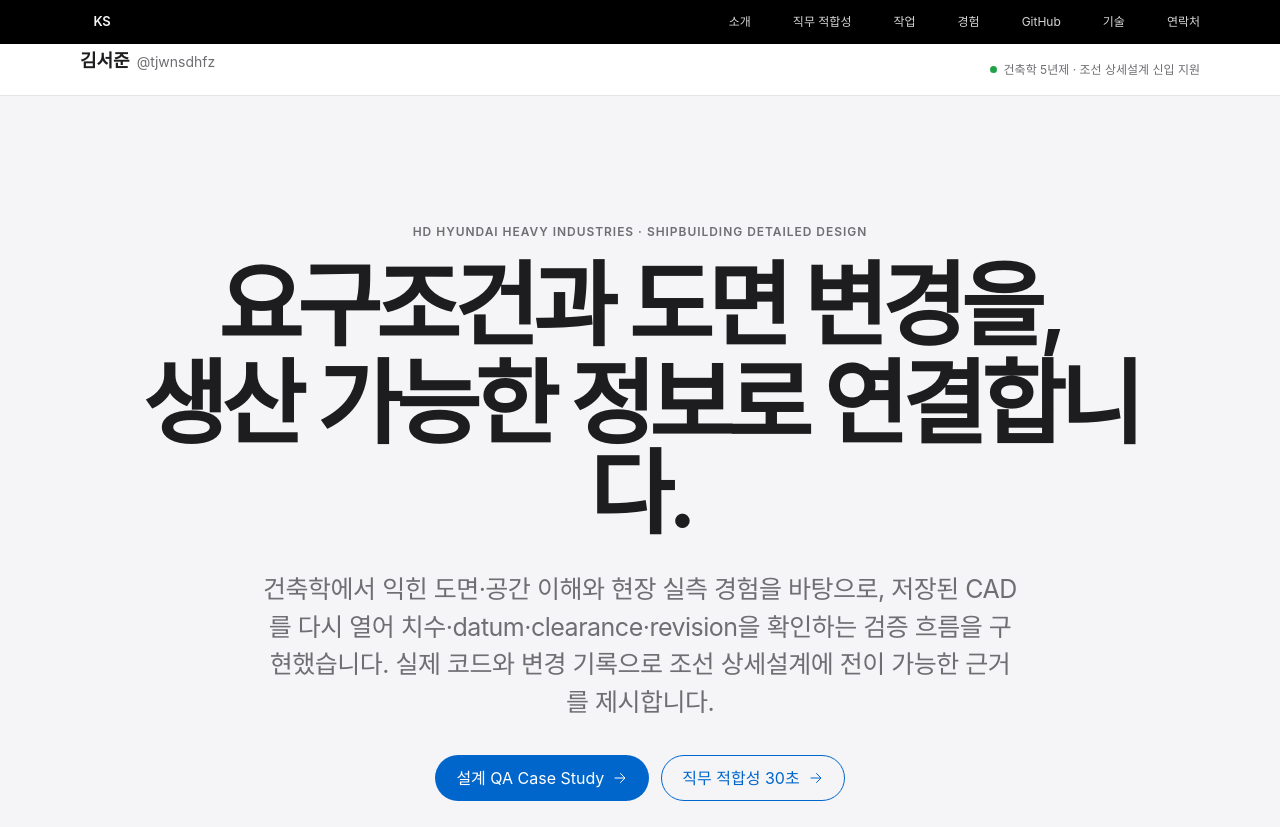
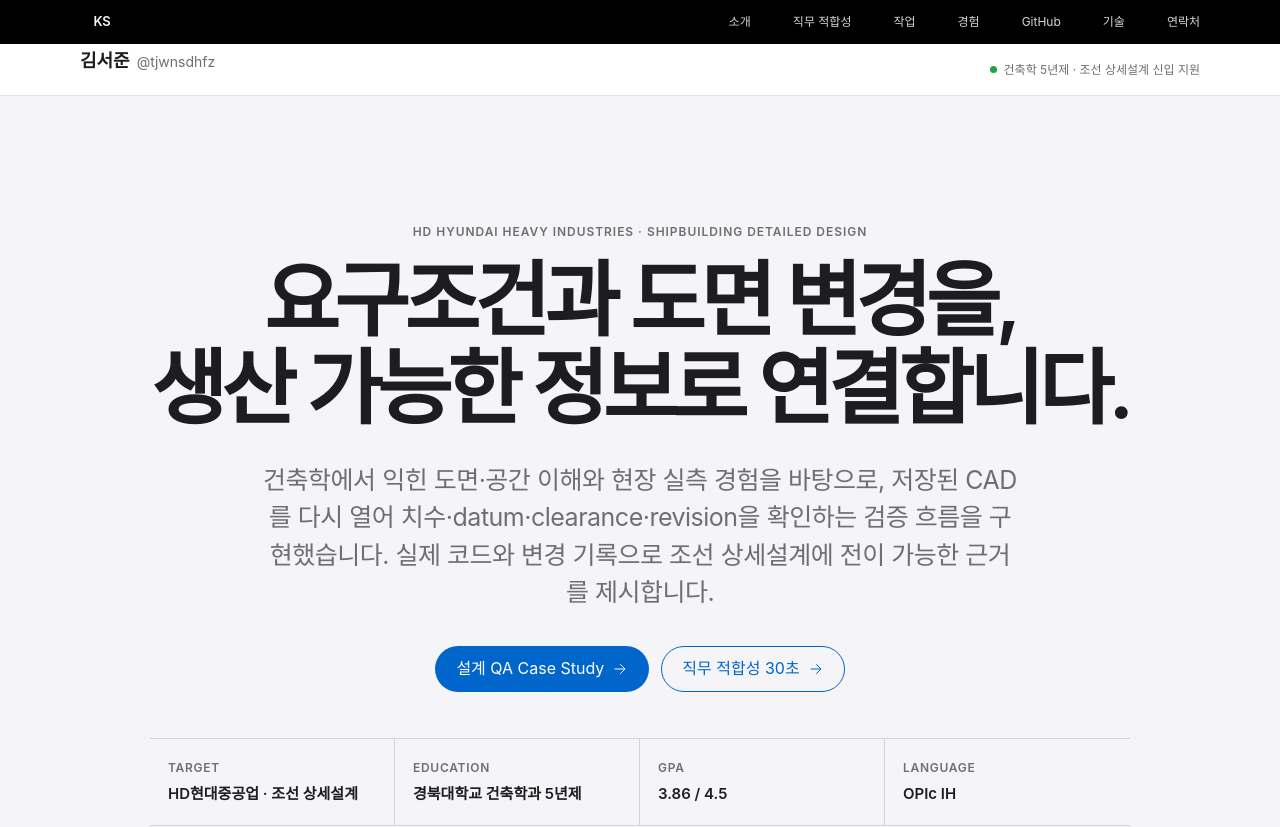
Before and after one commit to tjwnsdhfz/tjwnsdhfz.github.io, a Next.js app: page / in a window 1280 px wide. Shown: the top 827 px of the page. Built offline with nearby package versions, Linux system fonts and the light colour scheme; no server answers.

Commit message:
Balance the hero headline across desktop widths

```diff
--- a/app/globals.css
+++ b/app/globals.css
@@ -310,13 +310,13 @@ strong {
 }
 
 .hero-copy {
-  max-width: 1020px;
+  max-width: 1120px;
   text-align: center;
 }
 
 .hero h1 {
   margin-top: 20px;
-  font-size: clamp(48px, 7.2vw, 92px);
+  font-size: clamp(48px, 6.6vw, 82px);
   letter-spacing: -0.065em;
   line-height: 0.98;
 }
@@ -324,6 +324,8 @@ strong {
 .hero h1 span,
 .hero h1 strong {
   display: block;
+  word-break: keep-all;
+  text-wrap: balance;
 }
 
 .hero h1 strong {
```
